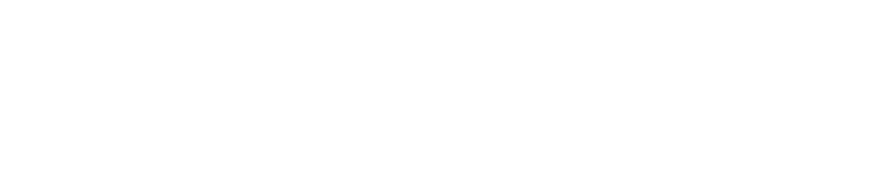
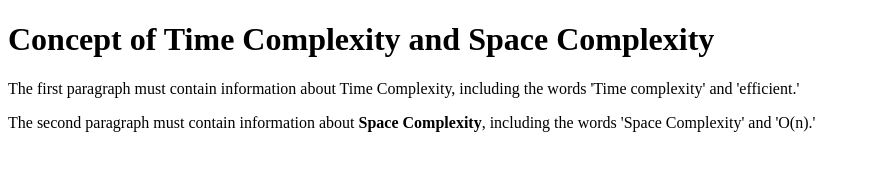
Before and after one commit to acciojob/time-and-space-complexity-Pratik28S, a website: page main.html in a window 1280 px wide. Shown: the whole page, without its empty margins (0-870 px from the left). Drawn offline with Linux system fonts and the light colour scheme.

Commit message:
created a submission

```diff
--- a/main.html
+++ b/main.html
@@ -8,7 +8,10 @@
 
 <body>
 	<!-- the entire body must be written by student -->
-    <script type="text/javascript" src="./script.js">
+	<h1>Concept of Time Complexity and Space Complexity</h1>
+	<p>The first paragraph must contain information about Time Complexity, including the words 'Time complexity' and 'efficient.'</p>
+    <p>The second paragraph must contain information about <b>Space Complexity</b>, including the words 'Space Complexity' and 'O(n).'</p>
+	<script type="text/javascript" src="./script.js">
 </script>
 
 </body>
```
